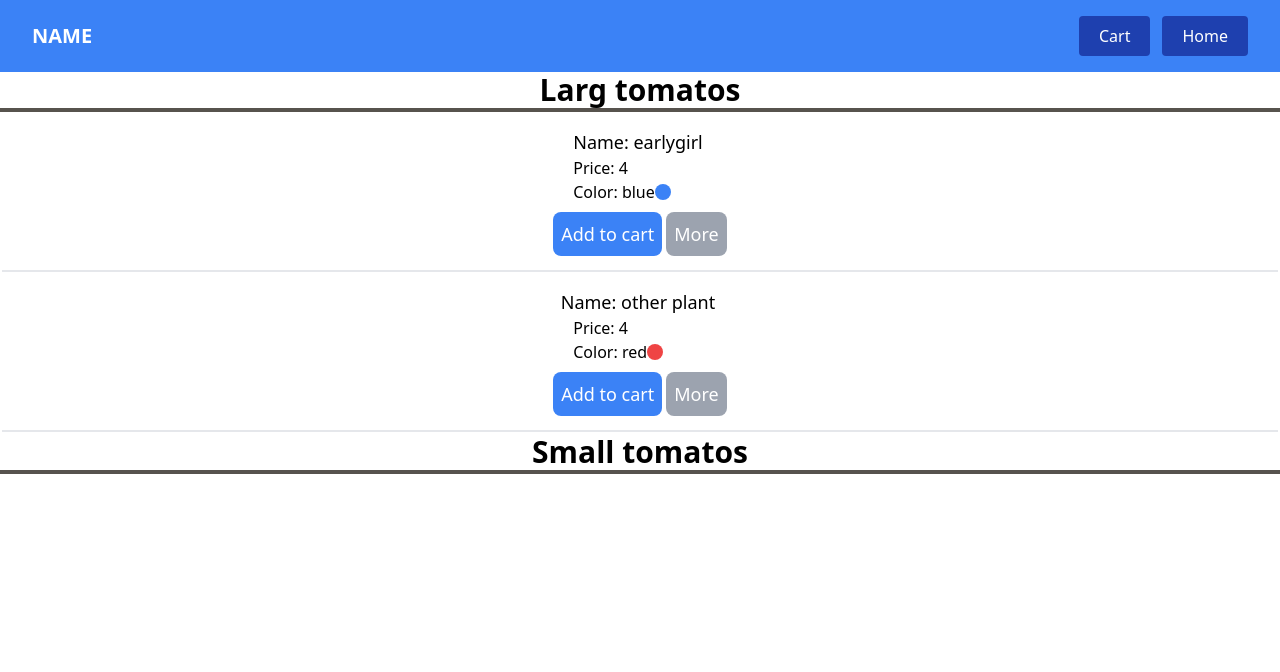
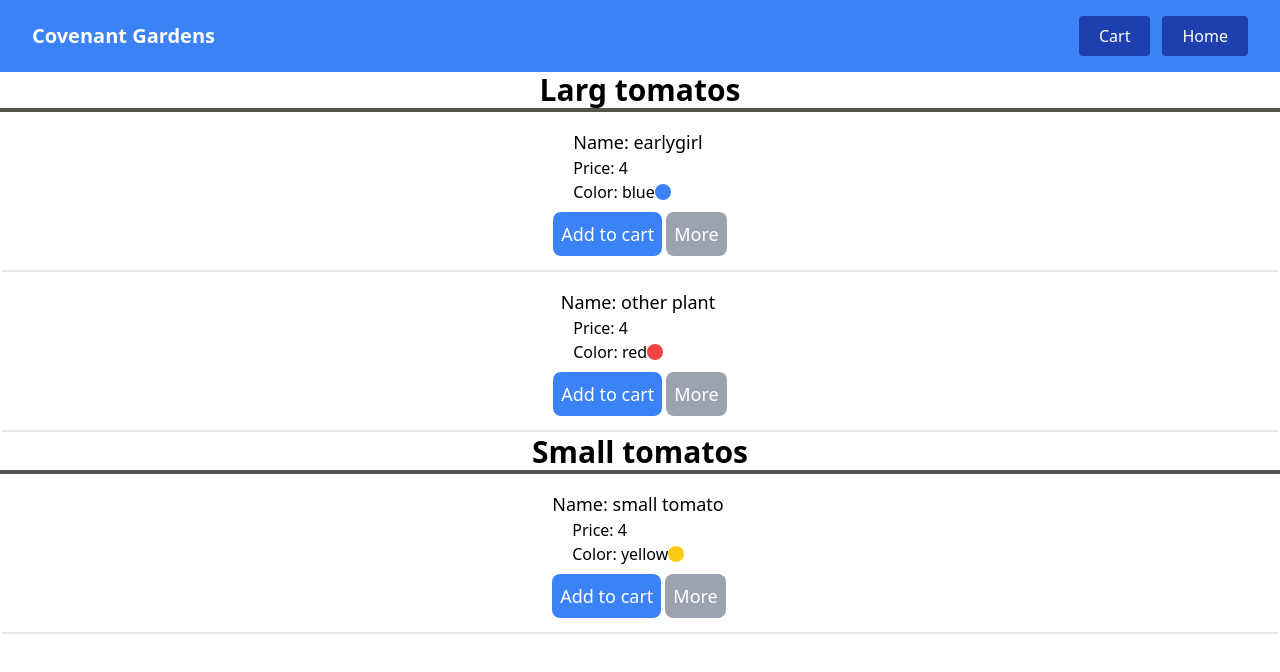
Before and after one commit to isaiahmartin847/farm-web, a Next.js app: page / in a window 1280 px wide. Shown: the top 672 px of the page. Built offline with nearby package versions, Linux system fonts and the light colour scheme.

Commit message:
added some chagnes to the title

```diff
--- a/src/app/components/list.js
+++ b/src/app/components/list.js
@@ -1,7 +1,7 @@
 "use client"
 
 import { useEffect, useState } from "react"
-import { largeTomatos } from "../plant-data"
+import { largeTomatos, smallTomatos } from "../plant-data"
 import PlantList from "./plat-list"
 import Title from "./title"
 // import randomKey from "./random-key"
@@ -9,12 +9,16 @@ import Title from "./title"
 export default function List () {
     const [items, setItems] = useState([])
     const [cart, setCart] = useState({})
+    const [smallTomatosState, setSmallTomatos] = useState([])
 
     useEffect(() => {
          const stoaredData = JSON.parse(localStorage.getItem("cart"))
         //set the items to the data base
         setItems(() => {
             return largeTomatos
+        })
+        setSmallTomatos(() => {
+            return smallTomatos
         })
 
 
@@ -48,6 +52,11 @@ export default function List () {
                 )
             })}
             <Title title={"Small tomatos"}></Title>
+            {smallTomatosState.map(item => {
+                return (
+                    < PlantList key={item.id} {...item} cart={cart} setCart={setCart}/>
+                )
+            })}
 
         </>
     )
--- a/src/app/components/nav.js
+++ b/src/app/components/nav.js
@@ -3,7 +3,7 @@ export default function NavBar () {
         <nav className="bg-blue-500 p-4 sticky top-0 z-50">
             <div className="flex justify-between items-center text-white">
                 <div className="flex item-center ml-4">
-                    <h1 className="font-extrabold text-xl">NAME</h1>
+                    <h1 className="font-extrabold text-xl">Covenant Gardens</h1>
                 </div>
                 <div className="flex items-center mr-4 text-white">
                     <a href="/cart" className="bg-blue-800 px-5 py-2 rounded mr-3">Cart</a>
```
